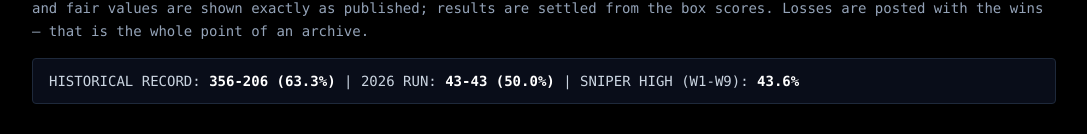
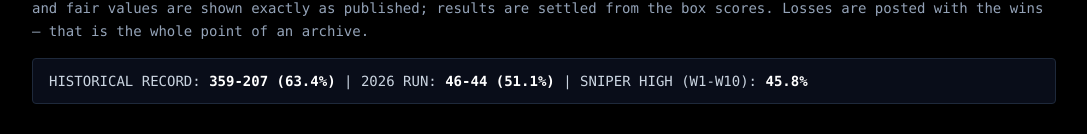
Before and after one commit to tomasgregoriocigar/moneyfootball, a Next.js app: page /weeks in a window 1280 px wide. Shown: the part 130-264 px from the top of the page, without its empty margins (96-1183 px from the left). Built offline with nearby package versions, Linux system fonts and the light colour scheme.

Commit message:
Weeks index: header records 359-207 / 46-44 / Sniper 45.8% (W1-W10); settlement live

```diff
--- a/src/app/weeks/page.tsx
+++ b/src/app/weeks/page.tsx
@@ -4,7 +4,7 @@ import { WEEKS } from '../../data/weeks';
 export const metadata: Metadata = {
   title: 'MoneyFootball Archive — NFL Anytime Touchdown Picks & Results by Week | Tito the Football Quant',
   description:
-    'Every MoneyFootball board and settlement, on the record: weekly anytime touchdown picks with the prices and fair values as published, and the settled results — wins and losses — for Weeks 1-9 of the 2026 NFL season, plus the Week 10 board as published (settlement pending).',
+    'Every MoneyFootball board and settlement, on the record: weekly anytime touchdown picks with the prices and fair values as published, and the settled results — wins and losses — for Weeks 1-10 of the 2026 NFL season.',
   alternates: { canonical: 'https://www.moneyfootball.ai/weeks' },
 };
 
@@ -27,9 +27,9 @@ export default function WeeksIndexPage() {
           the whole point of an archive.
         </p>
         <p className="text-sm text-slate-300 border border-slate-800 bg-slate-900/60 rounded px-4 py-3 mb-8">
-          HISTORICAL RECORD: <span className="text-white font-bold">356-206 (63.3%)</span> | 2026
-          RUN: <span className="text-white font-bold">43-43 (50.0%)</span> | SNIPER HIGH (W1-W9):{' '}
-          <span className="text-white font-bold">43.6%</span>
+          HISTORICAL RECORD: <span className="text-white font-bold">359-207 (63.4%)</span> | 2026
+          RUN: <span className="text-white font-bold">46-44 (51.1%)</span> | SNIPER HIGH (W1-W10):{' '}
+          <span className="text-white font-bold">45.8%</span>
         </p>
 
         <div className="space-y-4">
```
